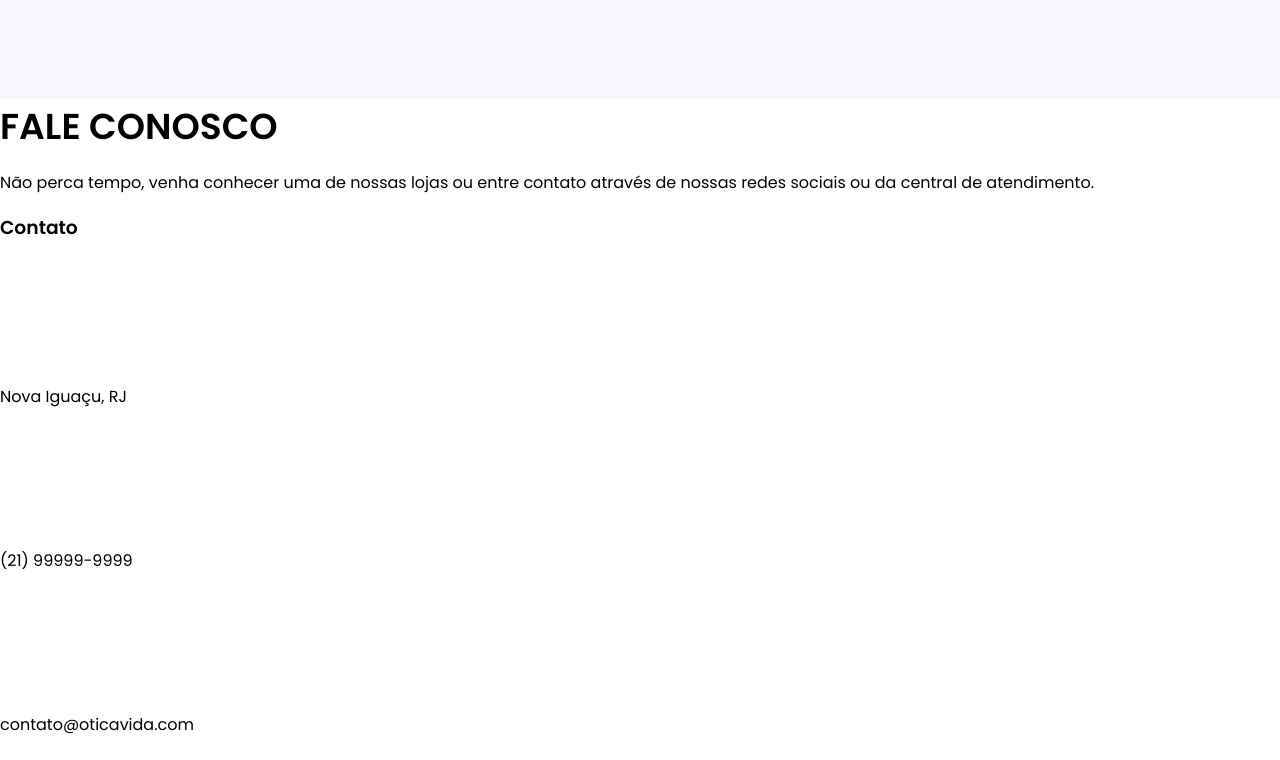
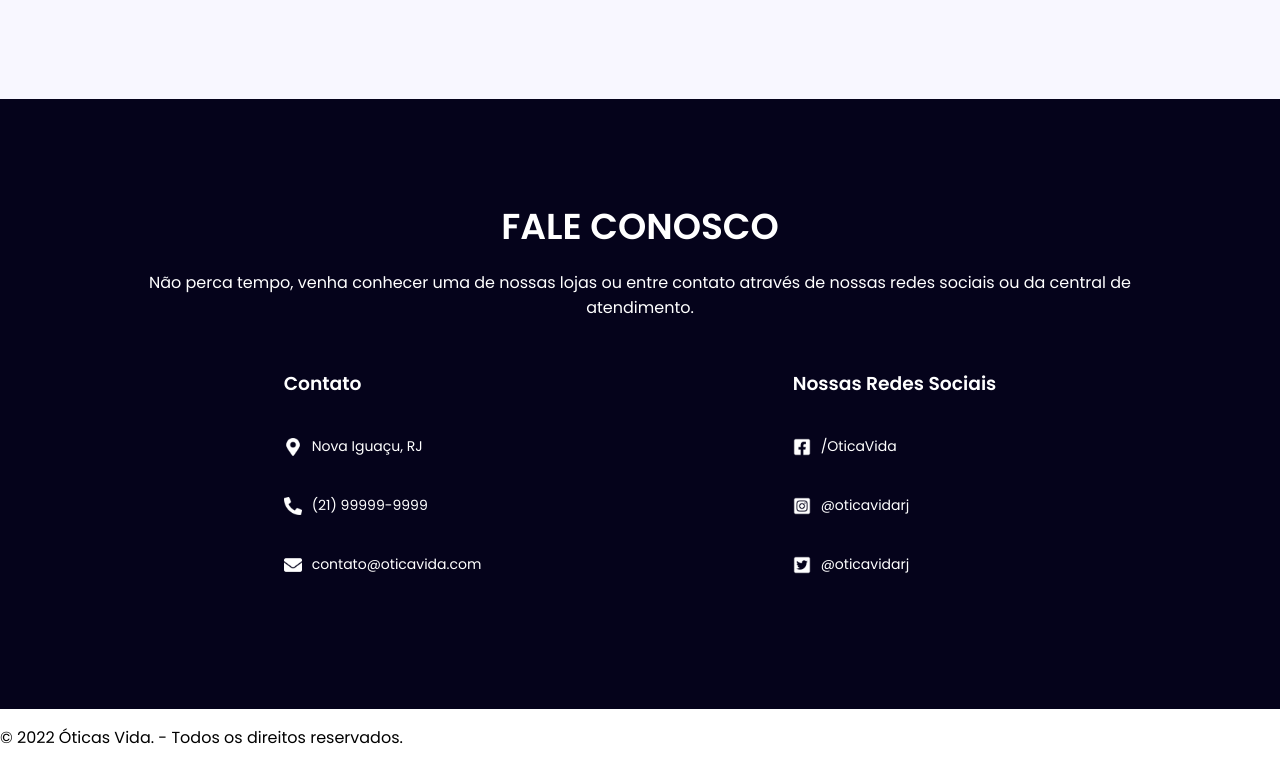
Before and after one commit to Jhonatan-Silva-Oliveira/pjt-oticas-vida, a React (Create React App) app: page / in a window 1280 px wide. Shown: the part 2952-3712 px from the top of the page. Built offline with nearby package versions, Linux system fonts and the light colour scheme; a web font is replaced by a local one.

Commit message:
adc estilo secao contato

```diff
--- a/src/componentes/Conteudo/SecaoContato/index.js
+++ b/src/componentes/Conteudo/SecaoContato/index.js
@@ -1,38 +1,39 @@
 import React from 'react';
+import './style.css'
 
 export default function SecaoContato() {
   return (
-    <section>
-      <div id="Contato">
+    <section className="secao-contato">
+      <div className="limitar-secao" id="Contato">
         <h2>FALE CONOSCO</h2>
         <p>Não perca tempo, venha conhecer uma de nossas lojas ou entre contato através de nossas redes sociais ou da central de atendimento.</p>
-        <div>
-          <div className="contatos">
+        <div className="container-contatos">
+          <div className="container-box-contatos">
             <h3>Contato</h3>
-            <div>
+            <div className="box-contatos">
               <img src="./assets/imagens/local.png"></img>
               <p>Nova Iguaçu, RJ</p>
             </div>
-            <div>
+            <div className="box-contatos">
               <img src="./assets/imagens/telefone.png"></img>
               <p>(21) 99999-9999</p>
             </div>
-            <div>
+            <div className="box-contatos">
               <img src="./assets/imagens/email.png"></img>
               <p>contato@oticavida.com</p>
             </div>
           </div>
-          <div className="redes-sociais">
+          <div className="container-box-contatos">
             <h3>Nossas Redes Sociais</h3>
-            <div>
+            <div className="box-contatos">
               <img src="./assets/imagens/fb.png"></img>
               <p>/OticaVida</p>
             </div>
-            <div>
+            <div className="box-contatos">
               <img src="./assets/imagens/ig.png"></img>
               <p>@oticavidarj</p>
             </div>
-            <div>
+            <div className="box-contatos">
               <img src="./assets/imagens/tt.png"></img>
               <p>@oticavidarj</p>
             </div>
--- /dev/null
+++ b/src/componentes/Conteudo/SecaoContato/style.css
@@ -0,0 +1,35 @@
+.secao-contato {
+  width: 100%;
+  text-align: center;
+  color: #fff;
+  padding: 100px 20px;
+  background-color: #05031b;
+}
+
+.container-contatos {
+  display: flex;
+  justify-content: space-around;
+  align-items: center;
+}
+
+.container-box-contatos {
+  display: flex;
+  flex-direction: column;
+  text-align: left;
+  padding: 15px;
+}
+
+.box-contatos {
+  display: flex;
+  align-items: center;
+  margin: 5px 0;
+}
+
+.box-contatos img {
+  width: 18px;
+}
+
+.box-contatos p {
+  font-size: 14px;
+  margin-left: 10px;
+}
```
